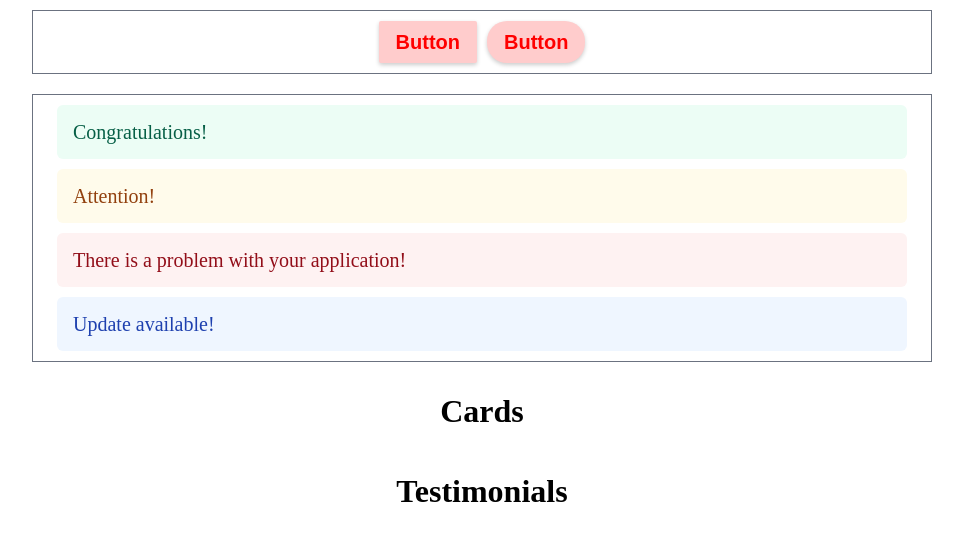
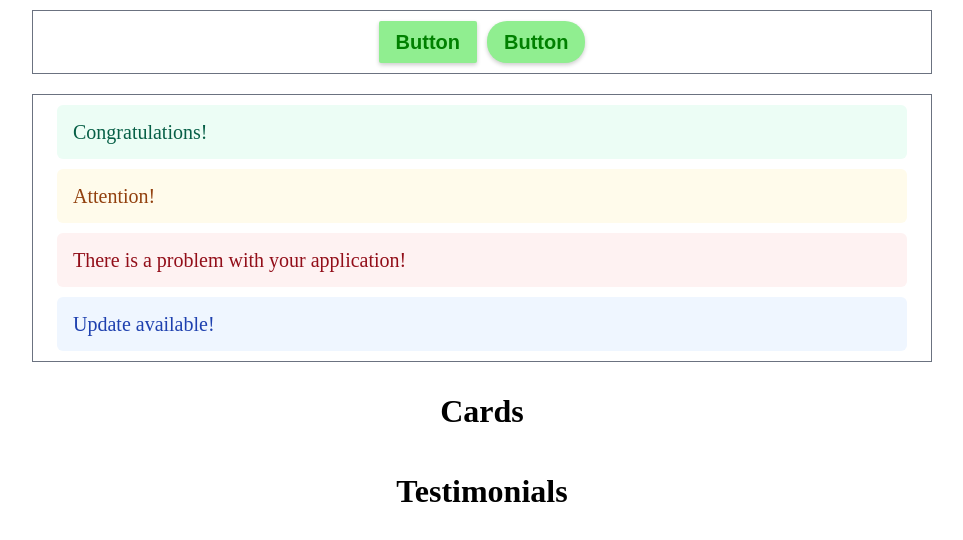
Before and after one commit to Purna-ASU/component-library, a React (Vite) app: page / in a window 1280 px wide. Shown: the top 540 px of the page, without its empty margins (158-1121 px from the left). Built offline with nearby package versions, Linux system fonts and the light colour scheme.

Commit message:
Spread the banner component

```diff
--- a/src/App.jsx
+++ b/src/App.jsx
@@ -1,7 +1,7 @@
 import './App.css'
 import { useState } from 'react'
 import Button from "./components/Button/button"
-import Banner from "./components/Banner/banner"
+import Banner from "./components/Banner/index"
 import Card from "./components/Card/card"
 import Testimonials from "./components/testimonials/testimonials"
 
@@ -21,22 +21,22 @@ function App() {
 
       <div className='buttonDiv'>
         {/* Available Colors : Red, Green, Yellow, Blue, Indigo, Purple, Gray, Pink*/}
-        <Button shape={"Square"} color={"Red"}> Button </Button>
-        <Button shape={"Pill"} color={"Red"}> Button </Button>
+        <Button shape={"Square"} color={"Green"}> Button </Button>
+        <Button shape={"Pill"} color={"Green"}> Button </Button>
       </div>
 
       <div className='bannerDiv'>
         {
           bannerData.map(data => {
             return(
-              <Banner key={data.status} status={data.status} text={data.text} clickHandler={onClick} className="banner-title">
-                {data.title}
-                <p className={`banner-${data.status}-text`}>{multiLine ? data.text : ""}</p>
+              <Banner key={data.status} status={data.status} clickHandler={onClick} text={data.text}>
+                <Banner.Title status={data.status}>{data.title}</Banner.Title>
+                <Banner.Text status={data.status}>{multiLine ? data.text : ""}</Banner.Text>
+
               </Banner>
             )
           })
         }
-
       </div>
 
       <Card />
--- a/src/components/Banner/banner.jsx
+++ b/src/components/Banner/banner.jsx
@@ -4,9 +4,8 @@ function banner({children, status, text, clickHandler, ...rest}) {
 
     const bannerClass = "banner";
     const statusClass = status && `banner-${status}`;
-    const textClass = text && `banner-${text}`;
-    const titleClass = rest && `banner-${status}-title`
-    const allClassNames = classnames(bannerClass, statusClass, textClass, titleClass);
+    // const textClass = text && ``;
+    const allClassNames = classnames(bannerClass, statusClass);
 
     return (
         <div className={allClassNames} onClick={clickHandler}>
--- /dev/null
+++ b/src/components/Banner/bannerText.jsx
@@ -0,0 +1,11 @@
+function bannerText({children, status}) {
+    return (
+        <div className={`banner-${status}-text`}>
+            <p>
+                {children}
+            </p>
+        </div>
+    )
+}
+
+export default bannerText;
--- /dev/null
+++ b/src/components/Banner/bannerTitle.jsx
@@ -0,0 +1,10 @@
+function bannerTitle ({children, status}) {
+
+    return(
+        <div className={`banner-${status}-title`}>
+            {children}
+        </div>
+    )
+}
+
+export default bannerTitle
--- /dev/null
+++ b/src/components/Banner/index.jsx
@@ -0,0 +1,8 @@
+import Banner from "./banner";
+import bannerTitle from "./bannerTitle";
+import bannerText from "./bannerText";
+
+Banner.Title = bannerTitle
+Banner.Text = bannerText
+
+export default Banner
```
